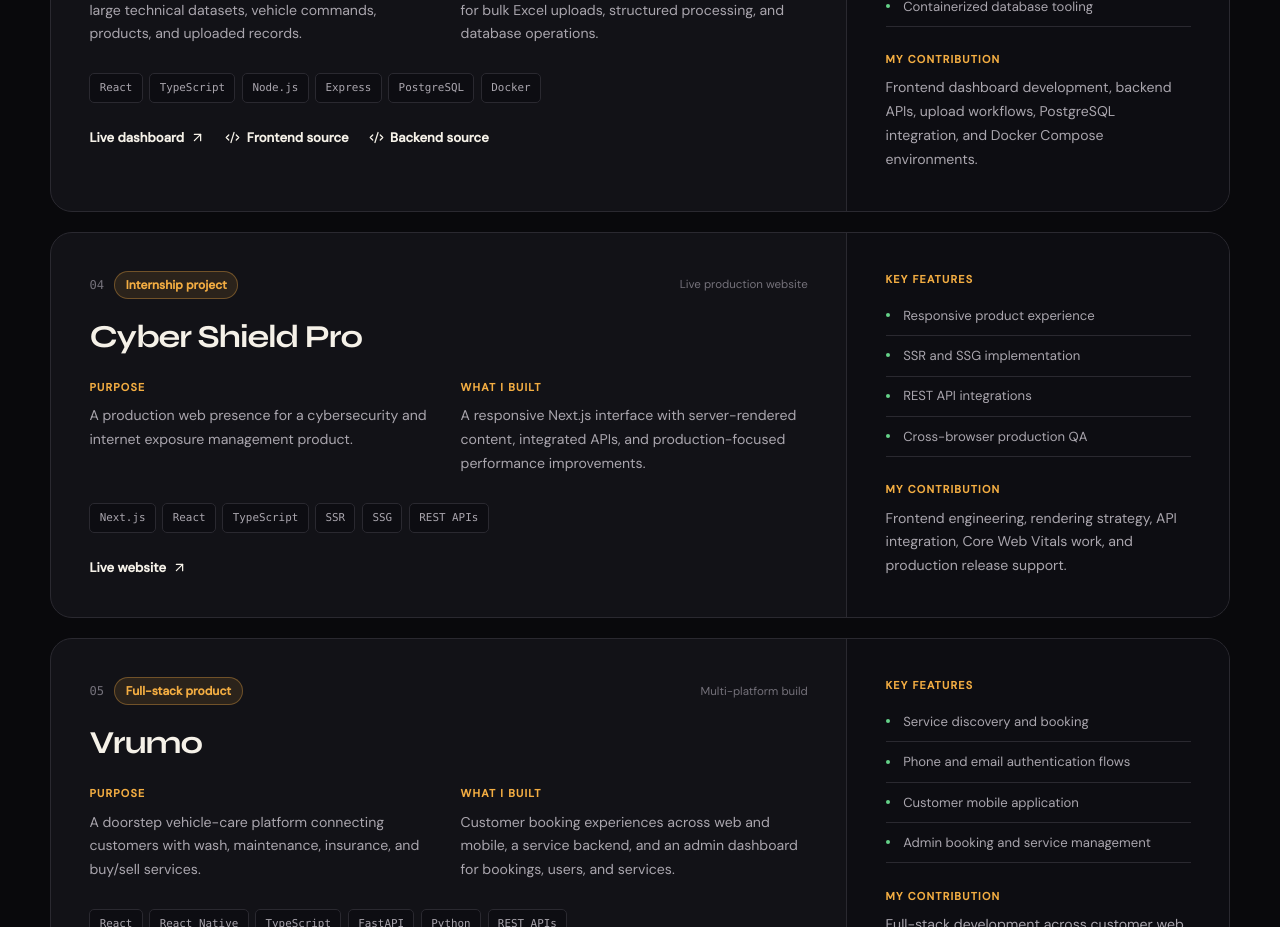
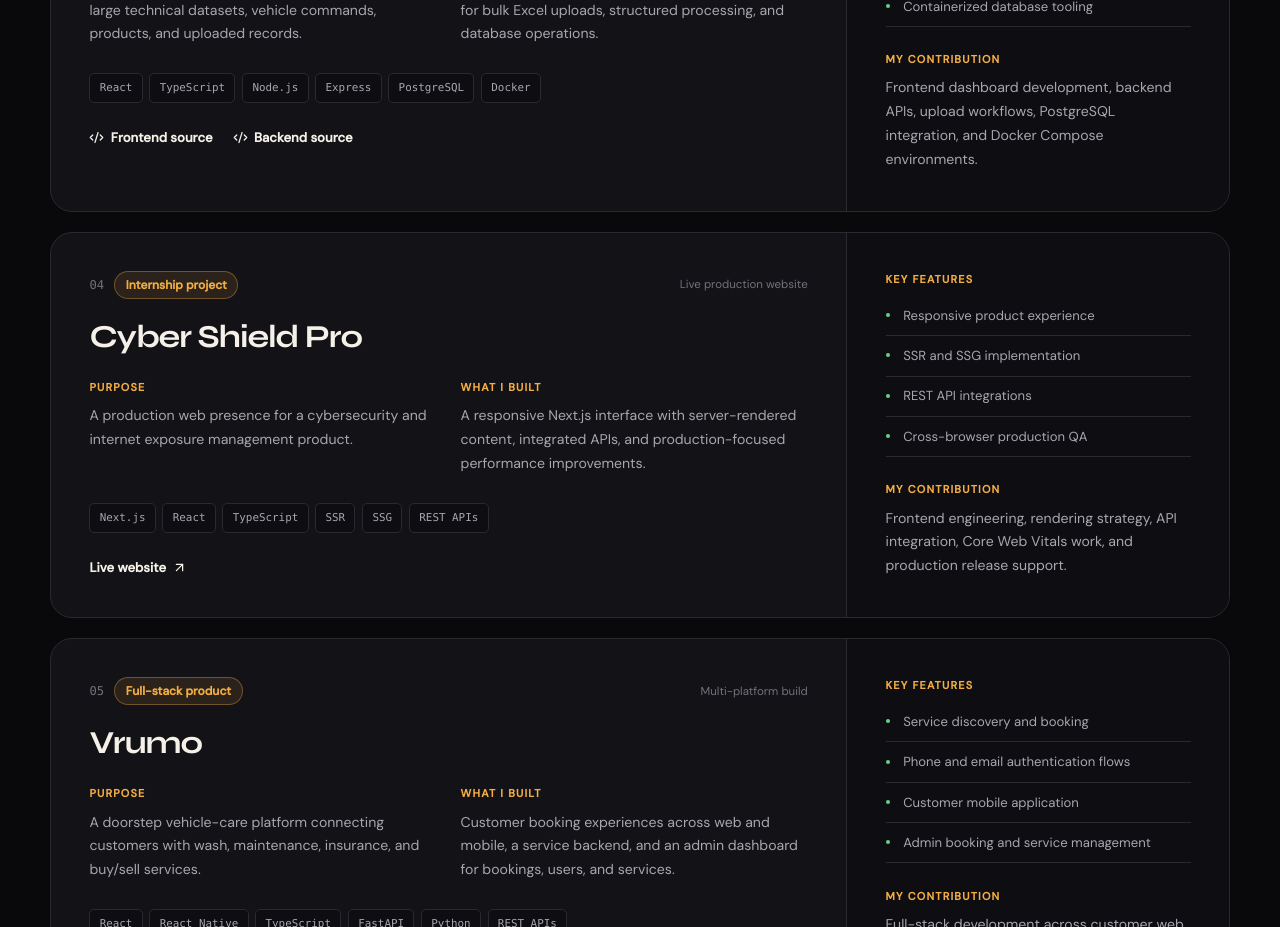
Before and after one commit to harshitduttshukla/Harshit_Shukla_portfolio, a Next.js app: page / in a window 1280 px wide. Shown: the part 4080-5007 px from the top of the page. Built offline with nearby package versions, Linux system fonts and the light colour scheme.

Commit message:
Remove unavailable project demo link

```diff
--- a/src/components/sections/Projects.tsx
+++ b/src/components/sections/Projects.tsx
@@ -92,11 +92,6 @@ const projects: Project[] = [
       "Frontend dashboard development, backend APIs, upload workflows, PostgreSQL integration, and Docker Compose environments.",
     tech: ["React", "TypeScript", "Node.js", "Express", "PostgreSQL", "Docker"],
     links: [
-      {
-        label: "Live dashboard",
-        href: "https://dashboard-phi-snowy-33.vercel.app",
-        kind: "live",
-      },
       {
         label: "Frontend source",
         href: "https://github.com/ashishdev3355/Dashboard-1",
```
